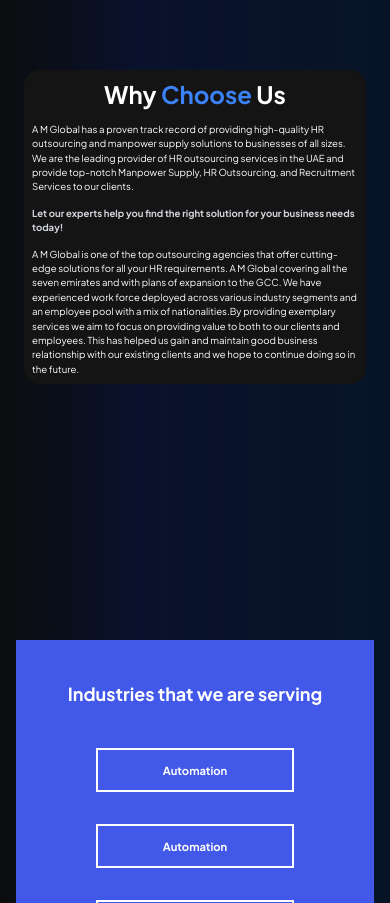
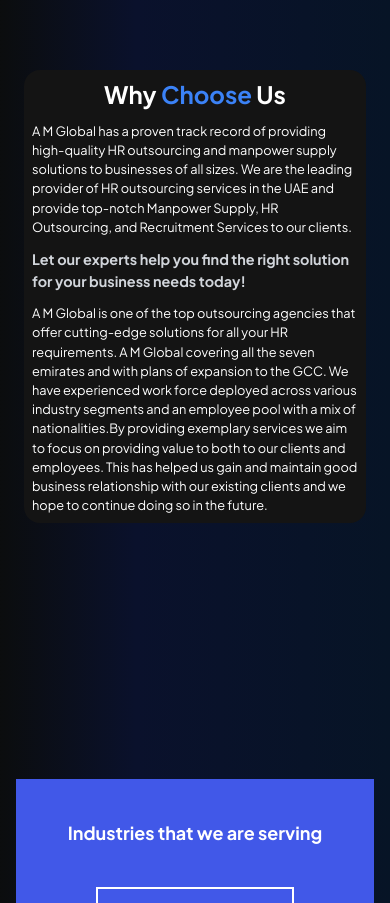
Before and after one commit to Tayyabbutt1133/Amglobe-tailwind-new-design, a React (Vite) app in the folder amglobetailwind/: page / in a window 390 px wide. Shown: the part 5720-6623 px from the top of the page. Built offline with nearby package versions, Linux system fonts and the light colour scheme.

Commit message:
changetwo

```diff
--- a/amglobetailwind/src/components/chooseUs/Choose.jsx
+++ b/amglobetailwind/src/components/chooseUs/Choose.jsx
@@ -9,9 +9,9 @@
                 xs:w-[90%] w-[100%] hover:bg-blue-800 cursor-pointer transition duration-300 ease-in-out mx-6 xs:mx-0 rounded-2xl xs:rounded-none'>
                   <div name="chooseUs-content-wrapper"  className=' flex flex-col gap-3 sm:mx-8 sm:p-4'>
                       <h1 className=' text-white sm:text-3xl text-2xl font-bold text-center xs:text-start'>Why<span className=' text-blue-500'> Choose</span> Us</h1>
-                      <p className=' text-white sm:text-[0.8em] sm:w-[95%] text-[0.6em] xs:w-[80%]'>A M Global has a proven track record of providing high-quality HR outsourcing and manpower supply solutions to businesses of all sizes. We are the leading provider of HR outsourcing services in the UAE and provide top-notch Manpower Supply, HR Outsourcing, and Recruitment Services to our clients.</p>
-                      <span className=' text-gray-300 font-bold sm:text-lg text-[0.6em]'>Let our experts help you find the right solution for your business needs today!</span>
-                      <p className=' text-white sm:text-[0.8em] text-[0.6em]  sm:w-[95%] xs:w-[80%]'>A M Global is one of the top outsourcing agencies that offer cutting-edge solutions for all your HR requirements. A M Global covering all the seven emirates and with plans of expansion to the GCC. We have experienced work force deployed across various industry segments and an employee pool with a mix of nationalities.By providing exemplary services we aim to focus on providing value to both to our clients and employees. This has helped us gain and maintain good business relationship with our existing clients and we hope to continue doing so in the future.</p>
+                      <p className=' text-white sm:text-[0.8em] sm:w-[95%] text-[0.8em] xs:w-[80%]'>A M Global has a proven track record of providing high-quality HR outsourcing and manpower supply solutions to businesses of all sizes. We are the leading provider of HR outsourcing services in the UAE and provide top-notch Manpower Supply, HR Outsourcing, and Recruitment Services to our clients.</p>
+                      <span className=' text-gray-300 font-bold sm:text-lg text-[0.9em]'>Let our experts help you find the right solution for your business needs today!</span>
+                      <p className=' text-white sm:text-[0.8em] text-[0.8em]  sm:w-[95%] xs:w-[80%]'>A M Global is one of the top outsourcing agencies that offer cutting-edge solutions for all your HR requirements. A M Global covering all the seven emirates and with plans of expansion to the GCC. We have experienced work force deployed across various industry segments and an employee pool with a mix of nationalities.By providing exemplary services we aim to focus on providing value to both to our clients and employees. This has helped us gain and maintain good business relationship with our existing clients and we hope to continue doing so in the future.</p>
                   </div>
               </div>
               <div name="Choose-right-div" className=' h-72 lg:block hidden'>
```
